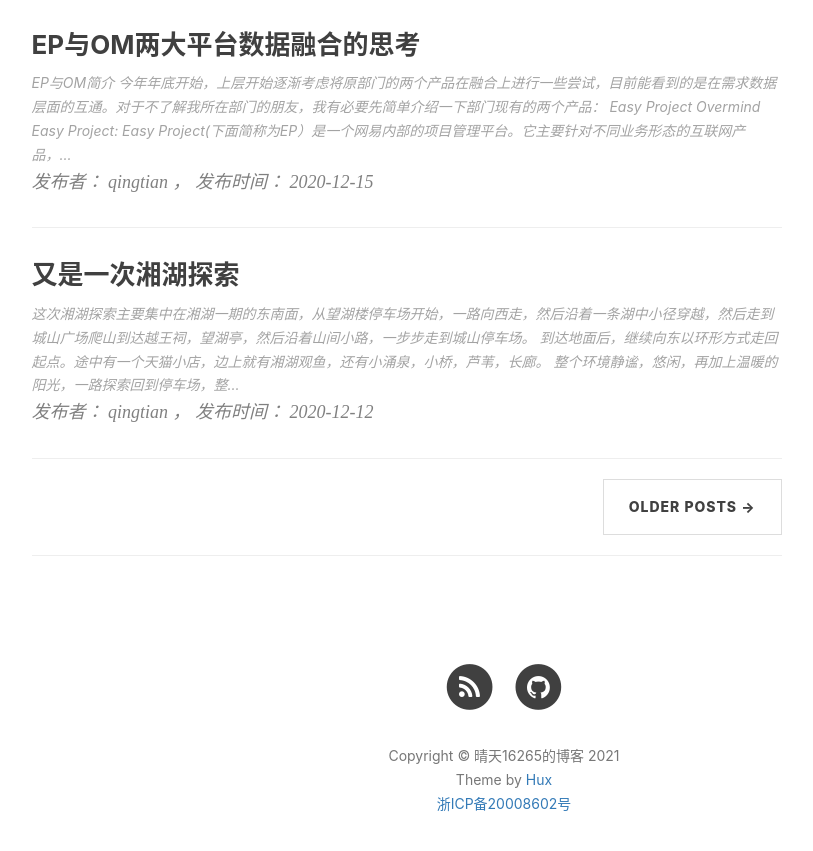
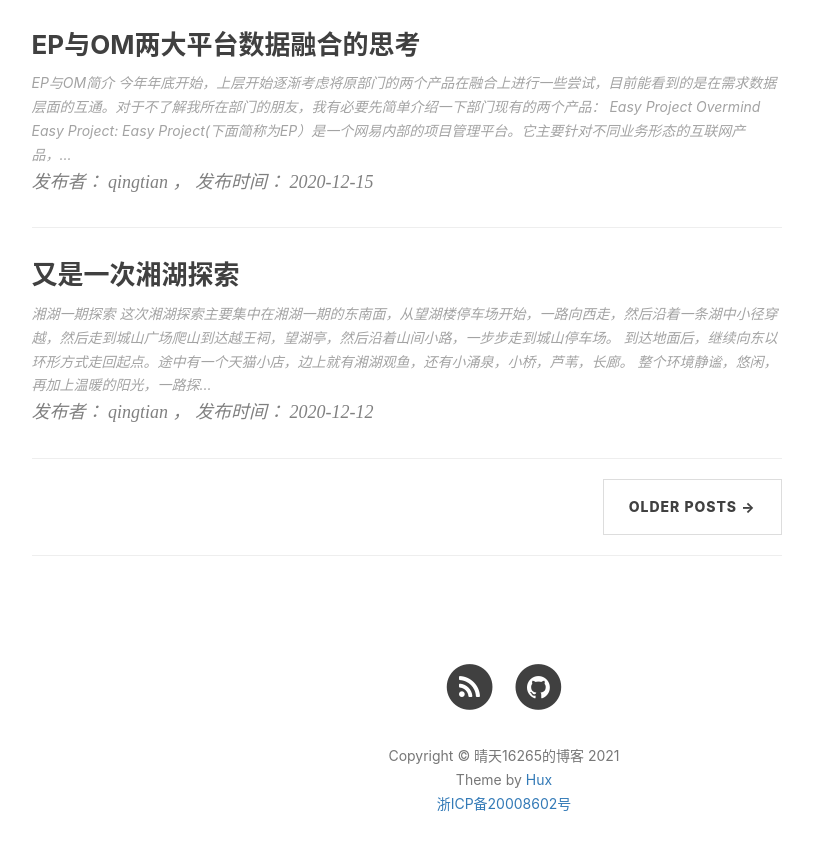
Before and after one commit to qingtian/qingtian.github.com, a Jekyll site: the page built from index.html, in a window 1280 px wide and 900 px high, scrolled down 2281 px. Shown: the top 851 px of the window, without its empty margins (136-949 px from the left). Built offline with Jekyll 4.4.1, drawn with Linux system fonts in a browser that asks for light colours; nearby versions of some CDN libraries; the list of posts is cut into pages by our own code; comment, search, counter and statistics services are not loaded.

Commit message:
Update 2020-12-12-xianghu-discovery-again.md

```diff
--- a/_posts/2020-12-12-xianghu-discovery-again.md
+++ b/_posts/2020-12-12-xianghu-discovery-again.md
@@ -13,6 +13,8 @@
     - 湘湖观鱼
     - 杭州·湘湖
 ---
+
+# 湘湖一期探索
 
 这次湘湖探索主要集中在湘湖一期的东南面，从望湖楼停车场开始，一路向西走，然后沿着一条湖中小径穿越，然后走到城山广场爬山到达越王祠，望湖亭，然后沿着山间小路，一步步走到城山停车场。
 
```
